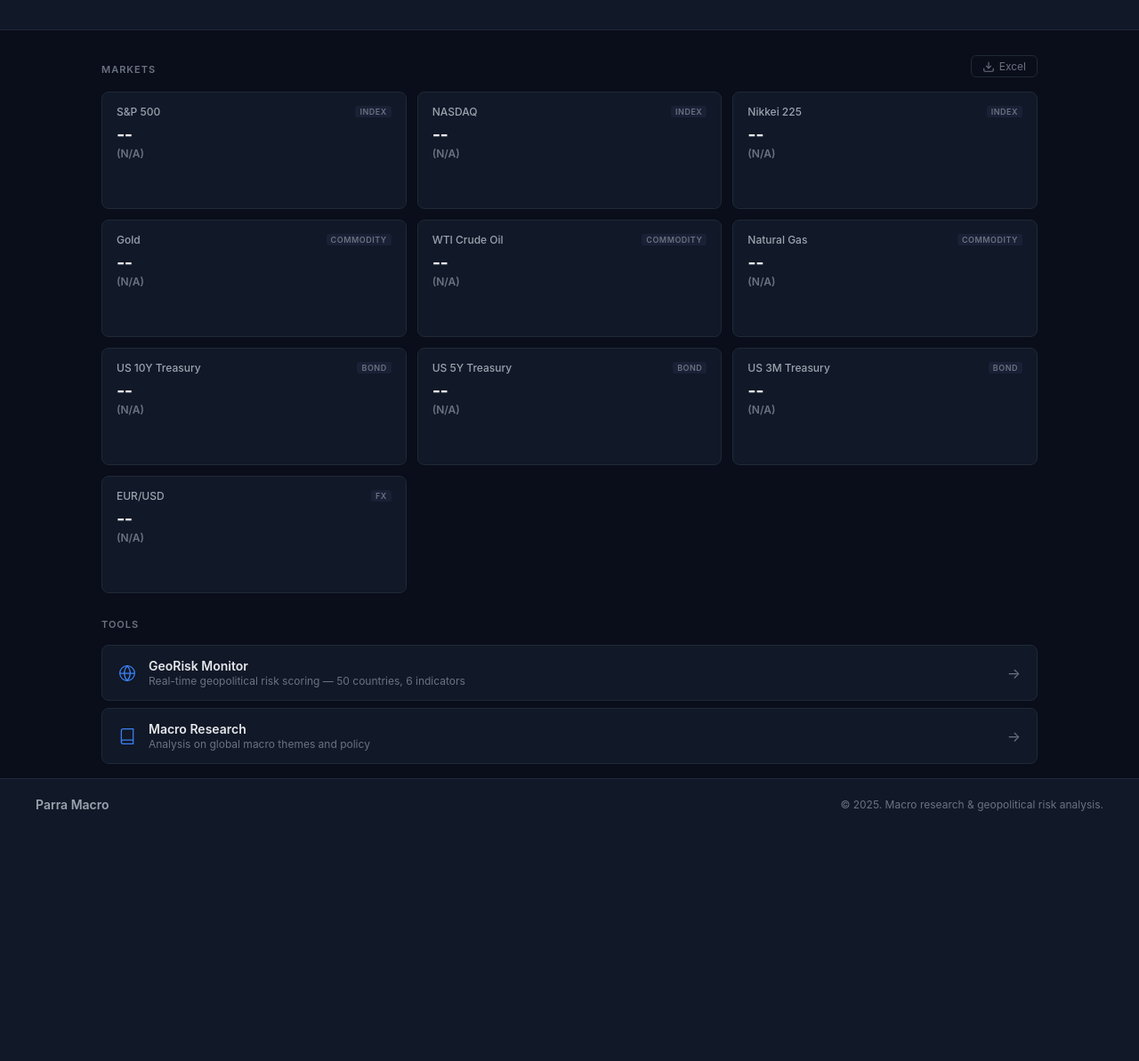
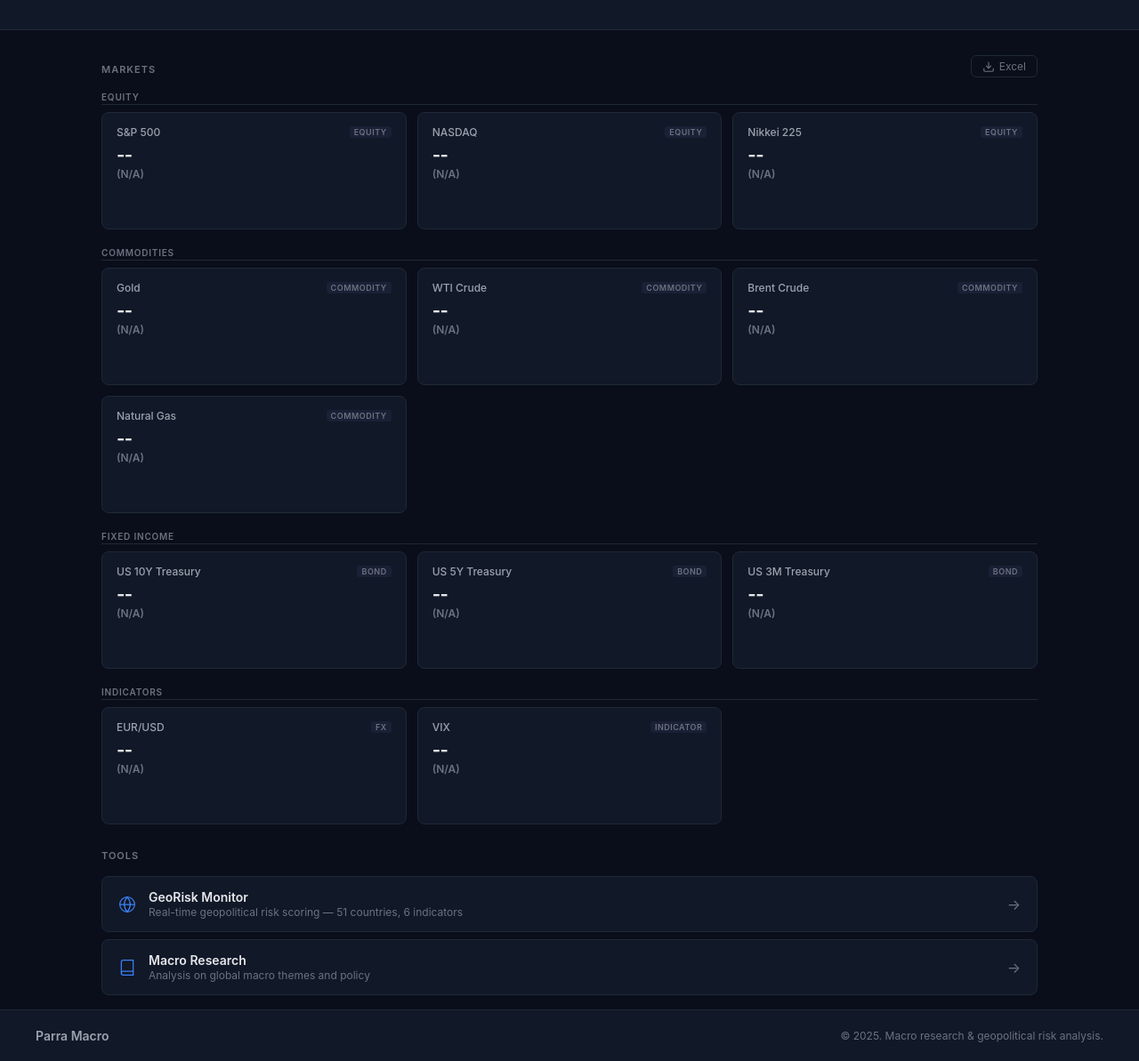
Before and after one commit to oparra2097/georisk, a Flask app: template templates/home.html in a window 1280 px wide. Shown: the part 56-1249 px from the top of the page at 89% size. Before the commit the page ends 968 px from the top, so only its background shows below. Run offline with Flask 3, Linux system fonts and the light colour scheme; the template is opened without the code that fills it, so the values that code supplies are empty.

Commit message:
Add Brent crude + VIX, reorganize home page markets by category
- Add BZ=F (Brent Crude) and ^VIX to market data symbols
- Rename type 'index' to 'equity' for clearer category grouping
- Reorganize market grid into 4 sections: Equity, Commodities,
  Fixed Income, Indicators (VIX + Term Spread + EUR/USD)
- Add category label CSS with full-width grid separators
- Update formatPrice() for equity/indicator types
- Update GeoRisk tool card to 51 countries

Co-Authored-By: Claude (claude-opus-4-6) <noreply@anthropic.com>

```diff
--- a/backend/data_sources/market_data.py
+++ b/backend/data_sources/market_data.py
@@ -23,16 +23,23 @@ def _ensure_yfinance():
 
 
 SYMBOLS = {
-    '^GSPC':    {'name': 'S&P 500',        'type': 'index'},
-    '^IXIC':    {'name': 'NASDAQ',          'type': 'index'},
-    '^N225':    {'name': 'Nikkei 225',      'type': 'index'},
-    'GC=F':     {'name': 'Gold',            'type': 'commodity'},
-    'CL=F':     {'name': 'WTI Crude Oil',   'type': 'commodity'},
-    'NG=F':     {'name': 'Natural Gas',     'type': 'commodity'},
-    '^TNX':     {'name': 'US 10Y Treasury', 'type': 'bond'},
-    '^FVX':     {'name': 'US 5Y Treasury',  'type': 'bond'},
-    '^IRX':     {'name': 'US 3M Treasury', 'type': 'bond'},
-    'EURUSD=X': {'name': 'EUR/USD',         'type': 'fx'},
+    # Equity
+    '^GSPC':    {'name': 'S&P 500',          'type': 'equity'},
+    '^IXIC':    {'name': 'NASDAQ',            'type': 'equity'},
+    '^N225':    {'name': 'Nikkei 225',        'type': 'equity'},
+    # Commodities
+    'GC=F':     {'name': 'Gold',              'type': 'commodity'},
+    'CL=F':     {'name': 'WTI Crude',         'type': 'commodity'},
+    'BZ=F':     {'name': 'Brent Crude',       'type': 'commodity'},
+    'NG=F':     {'name': 'Natural Gas',       'type': 'commodity'},
+    # Fixed Income
+    '^TNX':     {'name': 'US 10Y Treasury',   'type': 'bond'},
+    '^FVX':     {'name': 'US 5Y Treasury',    'type': 'bond'},
+    '^IRX':     {'name': 'US 3M Treasury',    'type': 'bond'},
+    # FX
+    'EURUSD=X': {'name': 'EUR/USD',           'type': 'fx'},
+    # Indicators
+    '^VIX':     {'name': 'VIX',               'type': 'indicator'},
 }
 
 CACHE_TTL = 300  # 5 minutes
--- a/static/css/home.css
+++ b/static/css/home.css
@@ -124,6 +124,21 @@
     display: grid;
     grid-template-columns: repeat(3, 1fr);
     gap: 12px;
+}
+
+.market-category-label {
+    grid-column: 1 / -1;
+    font-size: 10px;
+    font-weight: 600;
+    text-transform: uppercase;
+    letter-spacing: 0.8px;
+    color: var(--text-muted);
+    padding: 8px 0 2px;
+    border-bottom: 1px solid var(--border);
+    margin-bottom: -4px;
+}
+.market-category-label:first-child {
+    padding-top: 0;
 }
 
 .market-card {
--- a/static/js/home.js
+++ b/static/js/home.js
@@ -79,14 +79,35 @@ function tickerItemHTML(m) {
 }
 
 
-// ===== Market Grid =====
+// ===== Market Grid (category-grouped) =====
+
+const MARKET_CATEGORIES = [
+    { key: 'equity',    label: 'Equity' },
+    { key: 'commodity', label: 'Commodities' },
+    { key: 'bond',      label: 'Fixed Income' },
+    { key: 'other',     label: 'Indicators' },
+];
 
 function renderMarketGrid(markets) {
     const grid = document.getElementById('market-grid');
     if (!grid) return;
 
     grid.innerHTML = '';
-    markets.forEach(m => {
+
+    for (const cat of MARKET_CATEGORIES) {
+        const items = markets.filter(m =>
+            cat.key === 'other'
+                ? ['indicator', 'spread', 'fx'].includes(m.type)
+                : m.type === cat.key
+        );
+        if (items.length === 0) continue;
+
+        const label = document.createElement('div');
+        label.className = 'market-category-label';
+        label.textContent = cat.label;
+        grid.appendChild(label);
+
+        items.forEach(m => {
             const card = document.createElement('div');
             card.className = 'market-card';
             card.dataset.symbol = m.symbol;
@@ -95,6 +116,7 @@ function renderMarketGrid(markets) {
             card.style.cursor = 'pointer';
             grid.appendChild(card);
         });
+    }
 }
 
 function marketCardHTML(m) {
@@ -294,6 +316,7 @@ function renderHistoryChart(data) {
                             if (data.type === 'bond' || data.type === 'spread') return val.toFixed(3) + '%';
                             if (data.type === 'fx') return val.toFixed(4);
                             if (data.type === 'commodity') return '$' + val.toFixed(2);
+                            // equity, indicator, and anything else
                             return val.toLocaleString('en-US', {minimumFractionDigits: 2, maximumFractionDigits: 2});
                         }
                     }
@@ -365,7 +388,8 @@ function formatPrice(price, type) {
     if (price === null || price === undefined) return '--';
 
     switch (type) {
-        case 'index':
+        case 'equity':
+        case 'indicator':
             return price.toLocaleString('en-US', { minimumFractionDigits: 2, maximumFractionDigits: 2 });
         case 'commodity':
             return '$' + price.toLocaleString('en-US', { minimumFractionDigits: 2, maximumFractionDigits: 2 });
--- a/templates/home.html
+++ b/templates/home.html
@@ -80,7 +80,7 @@
             </svg>
             <div class="project-text">
                 <span class="project-name-sm">GeoRisk Monitor</span>
-                <span class="project-desc-sm">Real-time geopolitical risk scoring &mdash; 50 countries, 6 indicators</span>
+                <span class="project-desc-sm">Real-time geopolitical risk scoring &mdash; 51 countries, 6 indicators</span>
             </div>
             <span class="project-arrow">&rarr;</span>
         </a>
```
Lines whose indentation alone changed are shown as unchanged.
